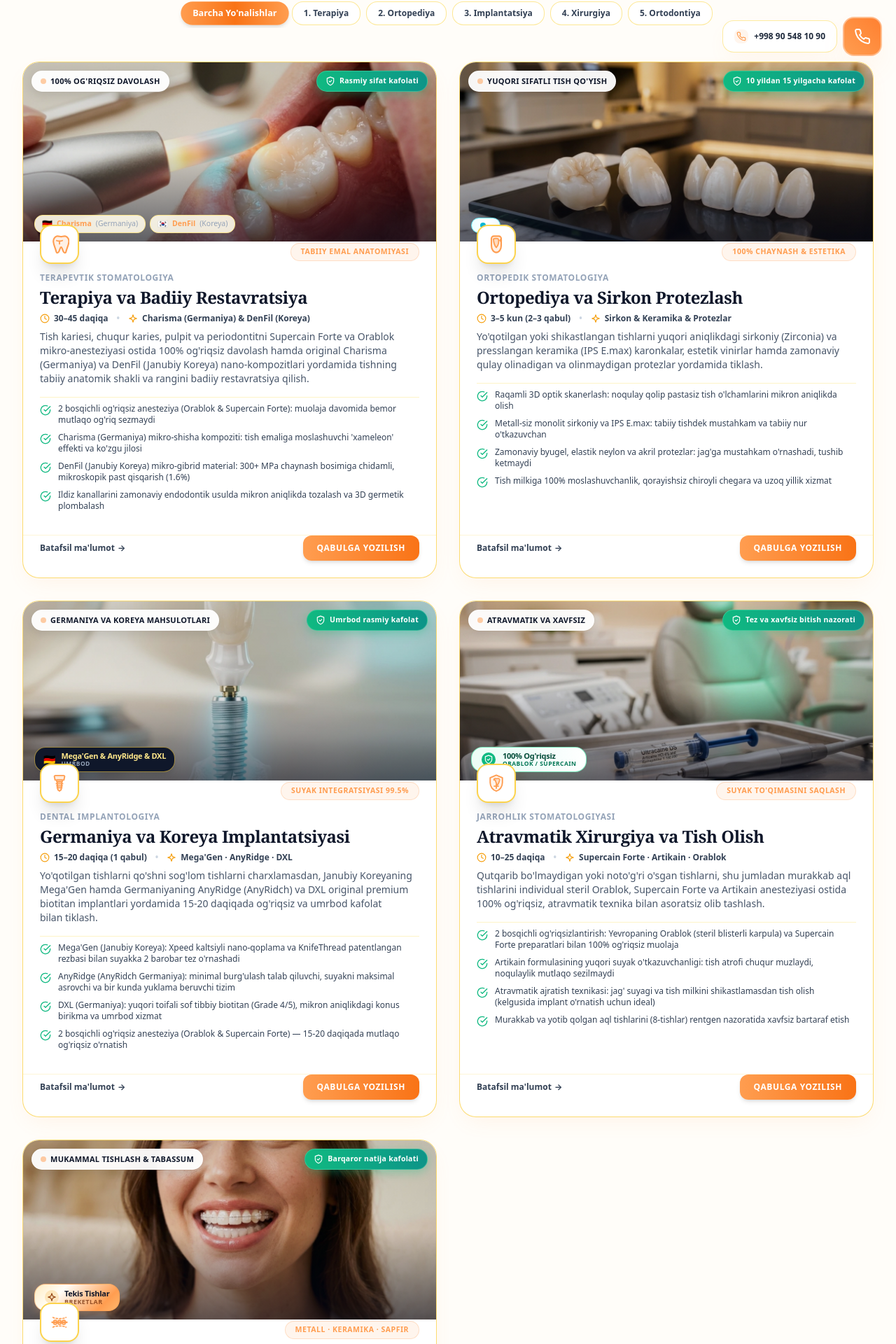
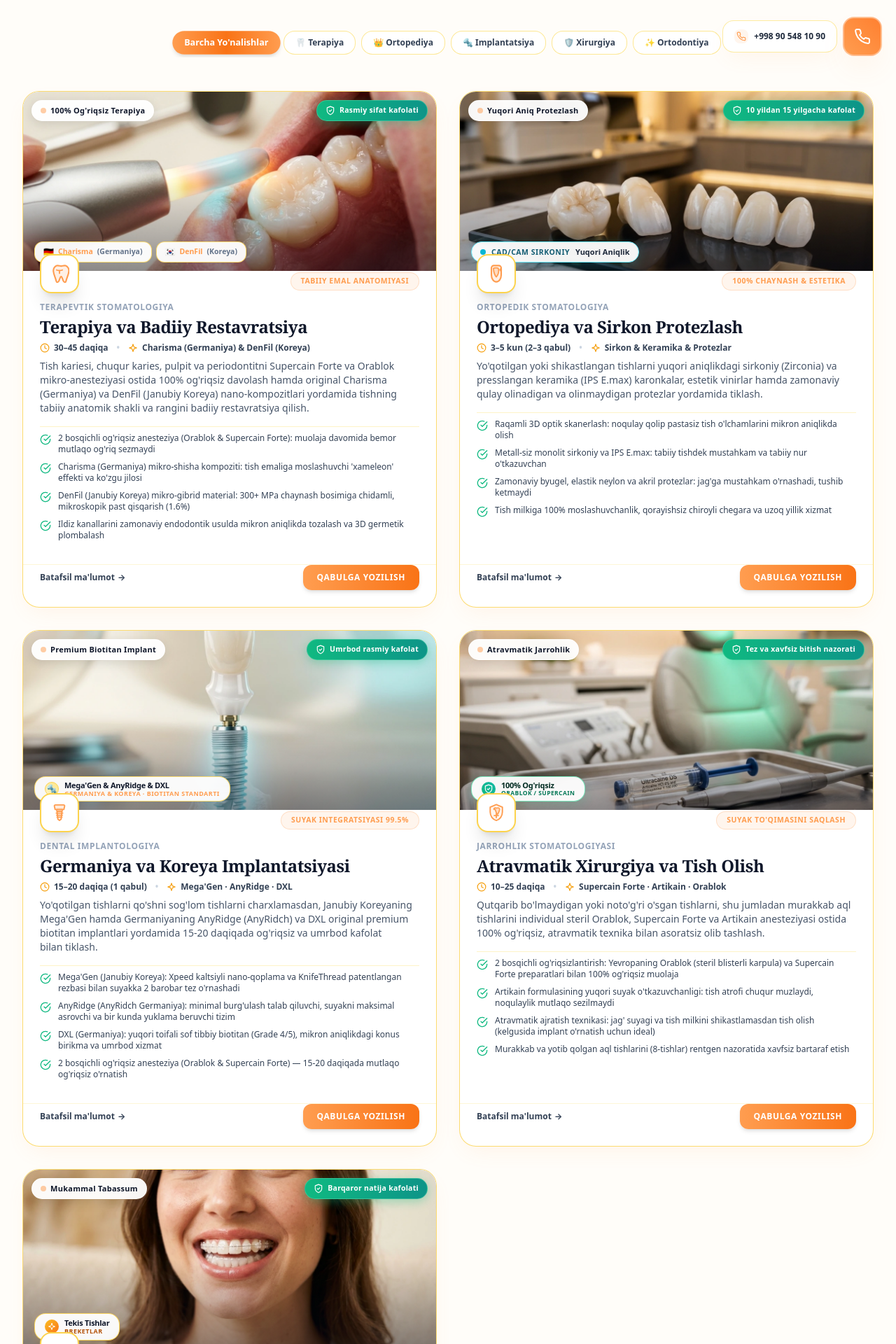
Before and after one commit to shakhzod-madmarov/drorifjon, a React (Vite) app in the folder frontend/: page /services in a window 1280 px wide. Shown: the part 700-2620 px from the top of the page at 70% size. Built offline with nearby package versions, Linux system fonts and the light colour scheme; no server answers.

Commit message:
feat(ui): complete luxury frosted glass stickers, canonical specialty categories, and clean typography overhaul

```diff
--- a/frontend/src/components/Bespoke3DStickers.jsx
+++ b/frontend/src/components/Bespoke3DStickers.jsx
@@ -9,65 +9,92 @@ import {
 /**
  * Bespoke 3D Stickers & Clinical Badges System
  * Custom-crafted for Stomatolog Orifjon (Mansurov Orifjon Alimbekovich)
- * Colors: #FF9D50 (Coral), #FFF9D8 (Cream), #1DCED8 (Cyan), #55E07E (Emerald Green)
+ * 100% Frosted Glass & Luxury Light Aesthetics (Zero dark/black pills)
+ * Palette: Primary Coral (#FF9D50), Cream (#FFF9D8), Cyan (#1DCED8), Emerald (#55E07E)
  */
 
 export function HoloGoldStamp({ text, subtext, className = "" }) {
   return (
     <div
-      className={`inline-flex items-center gap-2 px-3.5 py-1.5 rounded-2xl holo-sticker-gold text-slate-900 font-extrabold text-xs shadow-md select-none transform-gpu hover:scale-105 transition-transform duration-200 ${className}`}
+      className={`inline-flex items-center gap-2 px-3.5 py-1.5 rounded-2xl bg-white/95 backdrop-blur-md border border-amber-300/90 text-slate-900 font-extrabold text-xs shadow-[0_4px_16px_rgba(245,158,11,0.18)] select-none transform-gpu hover:scale-105 hover:shadow-[0_6px_22px_rgba(245,158,11,0.28)] transition-all duration-300 ${className}`}
     >
-      <span className="w-5 h-5 rounded-full bg-amber-500/20 flex items-center justify-center text-amber-900">
-        <IconSparkleStar className="w-3.5 h-3.5 text-amber-800" />
+      <span className="w-5 h-5 rounded-full bg-gradient-to-br from-amber-400 to-orange-500 flex items-center justify-center text-white shadow-xs shrink-0">
+        <IconSparkleStar className="w-3 h-3 text-white" />
       </span>
       <div className="flex flex-col leading-tight text-left">
-        <span className="tracking-tight text-[11px] font-black">{text}</span>
-        {subtext && <span className="text-[9px] font-bold text-amber-900/80 uppercase tracking-wider">{subtext}</span>}
+        <span className="tracking-tight text-[11px] font-black text-slate-900">{text}</span>
+        {subtext && (
+          <span className="text-[9px] font-bold text-amber-700 uppercase tracking-wider">
+            {subtext}
+          </span>
+        )}
       </div>
     </div>
   );
 }
 
-export function DigitalCyanTag({ label, value, className = "" }) {
+export function DigitalCyanTag({ label, value, tag, subtag, className = "" }) {
+  const displayLabel = label || tag || "CAD/CAM";
+  const displayValue = value || subtag || "";
   return (
     <div
-      className={`inline-flex items-center gap-2 px-3 py-1.5 rounded-2xl bg-gradient-to-r from-cyan-50 via-white to-sky-50 border border-cyan-300 text-cyan-950 text-xs font-bold shadow-cyan select-none hover:shadow-lg transition-all ${className}`}
+      className={`inline-flex items-center gap-2 px-3 py-1.5 rounded-2xl bg-white/95 backdrop-blur-md border border-cyan-300 text-cyan-950 text-xs font-bold shadow-[0_4px_16px_rgba(29,206,216,0.18)] select-none hover:shadow-cyan transition-all duration-300 ${className}`}
     >
-      <span className="relative flex h-2 w-2">
+      <span className="relative flex h-2 w-2 shrink-0">
         <span className="animate-ping absolute inline-flex h-full w-full rounded-full bg-cyan-400 opacity-75" />
         <span className="relative inline-flex rounded-full h-2 w-2 bg-cyan-500" />
       </span>
-      <span className="text-[10px] uppercase tracking-wider text-cyan-700 font-extrabold">{label}</span>
-      {value && <span className="font-bold text-slate-900 text-xs">{value}</span>}
+      <span className="text-[10.5px] uppercase tracking-wider text-cyan-800 font-extrabold">
+        {displayLabel}
+      </span>
+      {displayValue && (
+        <span className="font-extrabold text-slate-800 text-[11px]">
+          {displayValue}
+        </span>
+      )}
     </div>
   );
 }
 
-export function BioTitaniumBadge({ system, country = "🇩🇪", guarantee = "Umrbod", className = "" }) {
+export function BioTitaniumBadge({ system, country = "🇩🇪 & 🇰🇷", origin, guarantee, className = "" }) {
+  const displayOrigin = origin || country || "Germaniya & Koreya";
+  const displayGuarantee = guarantee || "Biotitan Standarti";
   return (
     <div
-      className={`inline-flex items-center gap-2 px-3 py-1.5 rounded-2xl bg-gradient-to-r from-slate-900 via-slate-850 to-slate-900 border border-amber-300/60 text-white text-xs font-bold shadow-lg select-none hover:border-amber-300 transition-colors ${className}`}
+      className={`inline-flex items-center gap-2 px-3.5 py-1.5 rounded-2xl bg-white/95 backdrop-blur-md border border-amber-300/80 text-slate-900 text-xs font-bold shadow-[0_4px_16px_rgba(0,0,0,0.08)] select-none hover:border-primary hover:shadow-orange transition-all duration-300 ${className}`}
     >
-      <span className="text-sm">{country}</span>
+      <span className="w-5 h-5 rounded-full bg-gradient-to-tr from-amber-100 to-amber-200 border border-amber-300 flex items-center justify-center text-xs shrink-0 shadow-2xs">
+        🔩
+      </span>
       <div className="flex flex-col leading-none text-left">
-        <span className="text-[11px] font-black text-amber-200 tracking-tight">{system}</span>
-        <span className="text-[8.5px] uppercase tracking-wider text-slate-400 mt-0.5">{guarantee}</span>
+        <span className="text-[11px] font-black text-slate-900 tracking-tight">
+          {system}
+        </span>
+        <span className="text-[9px] uppercase tracking-wider font-extrabold text-primary mt-0.5">
+          {displayOrigin} · {displayGuarantee}
+        </span>
       </div>
     </div>
   );
 }
 
-export function ZeroPainShield({ label = "100% Og'riqsiz", sublabel = "2 Bosqichli Mikro-Anesteziya", className = "" }) {
+export function ZeroPainShield({ label = "100% Og'riqsiz", sublabel = "Orablok & Supercain", className = "" }) {
   return (
     <div
-      className={`inline-flex items-center gap-2.5 px-3.5 py-1.5 rounded-2xl bg-gradient-to-r from-emerald-50 via-teal-50 to-white border border-emerald-300/90 text-emerald-950 text-xs font-bold shadow-green select-none hover:scale-105 transition-transform ${className}`}
+      className={`inline-flex items-center gap-2 px-3.5 py-1.5 rounded-2xl bg-white/95 backdrop-blur-md border border-emerald-300/90 text-emerald-950 text-xs font-bold shadow-[0_4px_16px_rgba(16,185,129,0.18)] select-none hover:scale-105 hover:shadow-green transition-all duration-300 ${className}`}
     >
-      <div className="w-5 h-5 rounded-full bg-emerald-500 text-white flex items-center justify-center shrink-0 shadow-xs">
+      <div className="w-5 h-5 rounded-full bg-gradient-to-tr from-emerald-500 to-teal-500 text-white flex items-center justify-center shrink-0 shadow-xs">
         <IconShieldCheck className="w-3.5 h-3.5 text-white" />
       </div>
       <div className="flex flex-col leading-none text-left">
-        <span className="text-[11px] font-black text-emerald-900 tracking-tight">{label}</span>
-        {sublabel && <span className="text-[8.5px] font-semibold text-emerald-700 uppercase tracking-wider mt-0.5">{sublabel}</span>}
+        <span className="text-[11px] font-black text-emerald-950 tracking-tight">
+          {label}
+        </span>
+        {sublabel && (
+          <span className="text-[8.5px] font-bold text-emerald-700 uppercase tracking-wider mt-0.5">
+            {sublabel}
+          </span>
+        )}
       </div>
     </div>
   );
@@ -76,11 +103,22 @@ export function ZeroPainShield({ label = "100% Og'riqsiz", sublabel = "2 Bosqich
 export function OriginPill({ flag = "🇩🇪", country = "Germaniya", material = "Charisma", className = "" }) {
   return (
     <span
-      className={`inline-flex items-center gap-1.5 px-2.5 py-1 rounded-xl bg-amber-50/90 border border-amber-200 text-slate-800 text-[10.5px] font-bold select-none ${className}`}
+      className={`inline-flex items-center gap-1.5 px-3 py-1.5 rounded-xl bg-white/95 backdrop-blur-md border border-amber-300/80 text-slate-800 text-[10.5px] font-bold shadow-2xs hover:border-primary hover:shadow-xs transition-all select-none ${className}`}
     >
       <span className="text-xs">{flag}</span>
       <span className="text-primary font-black">{material}</span>
-      <span className="text-slate-400 font-normal">({country})</span>
+      <span className="text-slate-500 font-semibold">({country})</span>
     </span>
   );
 }
+
+export function FrostedGuaranteeBadge({ label, icon = "🛡️", className = "" }) {
+  return (
+    <span
+      className={`inline-flex items-center gap-1.5 px-3 py-1.5 rounded-full bg-gradient-to-r from-emerald-500 to-teal-600 text-white shadow-[0_4px_14px_rgba(16,185,129,0.35)] text-[10.5px] font-black tracking-wide border border-emerald-300/40 select-none ${className}`}
+    >
+      <IconShieldCheck className="w-3.5 h-3.5 text-white shrink-0" />
+      <span>{label}</span>
+    </span>
+  );
+}
--- a/frontend/src/constants/servicesCatalog.jsx
+++ b/frontend/src/constants/servicesCatalog.jsx
@@ -17,9 +17,9 @@ export const SERVICES_CATALOG = [
     icon: <DentalToothMolar className="w-7 h-7 text-primary" />,
     image: assets.treatment_therapy,
     badge: {
-      uz: "100% OG'RIQSIZ DAVOLASH",
-      ru: "100% БЕЗБОЛЕЗНЕННОЕ ЛЕЧЕНИЕ",
-      en: "100% PAINLESS THERAPY",
+      uz: "100% Og'riqsiz Terapiya",
+      ru: "100% Без Боли",
+      en: "100% Pain-Free Therapy",
     },
     techTag: {
       uz: "Charisma (Germaniya) & DenFil (Koreya)",
@@ -32,9 +32,9 @@ export const SERVICES_CATALOG = [
       en: "Natural Enamel Anatomy",
     },
     badgeTheme: {
-      badgeBg: "bg-emerald-950/85 text-emerald-300 border-emerald-400/50",
-      warrantyBg: "bg-teal-950/85 text-teal-300 border-teal-400/50",
-      accentGlow: "hover:shadow-emerald-500/10",
+      badgeBg: "bg-white/95 backdrop-blur-md text-slate-900 border-white/80 shadow-md",
+      warrantyBg: "bg-gradient-to-r from-emerald-500 to-teal-600 text-white border-emerald-300/40 shadow-md",
+      accentGlow: "hover:shadow-emerald-500/15",
     },
     category: {
       uz: "Terapevtik Stomatologiya",
@@ -132,9 +132,9 @@ export const SERVICES_CATALOG = [
     icon: <DentalVeneerCrown className="w-7 h-7 text-primary" />,
     image: assets.treatment_crowns,
     badge: {
-      uz: "YUQORI SIFATLI TISH QO'YISH",
-      ru: "ВЫСОКОТОЧНОЕ ПРОТЕЗИРОВАНИЕ",
-      en: "PRECISION PROSTHETICS",
+      uz: "Yuqori Aniq Protezlash",
+      ru: "Точное Протезирование",
+      en: "Precision Prosthetics",
     },
     techTag: {
       uz: "Sirkon & Keramika & Protezlar",
@@ -147,9 +147,9 @@ export const SERVICES_CATALOG = [
       en: "100% Chewing & Aesthetics",
     },
     badgeTheme: {
-      badgeBg: "bg-amber-950/85 text-amber-300 border-amber-400/50",
-      warrantyBg: "bg-emerald-950/85 text-emerald-300 border-emerald-400/50",
-      accentGlow: "hover:shadow-amber-500/10",
+      badgeBg: "bg-white/95 backdrop-blur-md text-slate-900 border-white/80 shadow-md",
+      warrantyBg: "bg-gradient-to-r from-emerald-500 to-teal-600 text-white border-emerald-300/40 shadow-md",
+      accentGlow: "hover:shadow-amber-500/15",
     },
     category: {
       uz: "Ortopedik Stomatologiya",
@@ -232,9 +232,9 @@ export const SERVICES_CATALOG = [
     icon: <DentalImplantFixture className="w-7 h-7 text-primary" />,
     image: assets.treatment_implant,
     badge: {
-      uz: "GERMANIYA VA KOREYA MAHSULOTLARI",
-      ru: "СИСТЕМЫ ИЗ ГЕРМАНИИ И КОРЕИ",
-      en: "GERMAN & KOREAN SYSTEMS",
+      uz: "Premium Biotitan Implant",
+      ru: "Премиум Биотитан",
+      en: "Bio-Titanium Implants",
     },
     techTag: {
       uz: "Mega'Gen · AnyRidge · DXL",
@@ -247,9 +247,9 @@ export const SERVICES_CATALOG = [
       en: "99.5% Integration",
     },
     badgeTheme: {
-      badgeBg: "bg-sky-950/85 text-sky-300 border-sky-400/50",
-      warrantyBg: "bg-emerald-950/85 text-emerald-300 border-emerald-400/50",
-      accentGlow: "hover:shadow-sky-500/10",
+      badgeBg: "bg-white/95 backdrop-blur-md text-slate-900 border-white/80 shadow-md",
+      warrantyBg: "bg-gradient-to-r from-emerald-500 to-teal-600 text-white border-emerald-300/40 shadow-md",
+      accentGlow: "hover:shadow-sky-500/15",
     },
     category: {
       uz: "Dental Implantologiya",
@@ -258,7 +258,7 @@ export const SERVICES_CATALOG = [
     },
     title: {
       uz: "Germaniya va Koreya Implantatsiyasi",
-      ru: "Дентальная Имплантация (Германия/Корея)",
+      ru: "Дентальная Имплантация",
       en: "German & Korean Dental Implantation",
     },
     shortDesc: {
@@ -344,9 +344,9 @@ export const SERVICES_CATALOG = [
     icon: <DentalSurgeryExtraction className="w-7 h-7 text-primary" />,
     image: assets.treatment_surgery,
     badge: {
-      uz: "ATRAVMATIK VA XAVFSIZ",
-      ru: "АТРАВМАТИЧНО И БЕЗОПАСНО",
-      en: "ATRAUMATIC & SAFE",
+      uz: "Atravmatik Jarrohlik",
+      ru: "Атравматичное Удаление",
+      en: "Atraumatic Surgery",
     },
     techTag: {
       uz: "Supercain Forte · Artikain · Orablok",
@@ -359,9 +359,9 @@ export const SERVICES_CATALOG = [
       en: "Bone Preservation",
     },
     badgeTheme: {
-      badgeBg: "bg-rose-950/85 text-rose-300 border-rose-400/50",
-      warrantyBg: "bg-emerald-950/85 text-emerald-300 border-emerald-400/50",
-      accentGlow: "hover:shadow-rose-500/10",
+      badgeBg: "bg-white/95 backdrop-blur-md text-slate-900 border-white/80 shadow-md",
+      warrantyBg: "bg-gradient-to-r from-emerald-500 to-teal-600 text-white border-emerald-300/40 shadow-md",
+      accentGlow: "hover:shadow-rose-500/15",
     },
     category: {
       uz: "Jarrohlik Stomatologiyasi",
@@ -456,9 +456,9 @@ export const SERVICES_CATALOG = [
     icon: <DentalBracesIcon className="w-7 h-7 text-primary" />,
     image: assets.treatment_braces,
     badge: {
-      uz: "MUKAMMAL TISHLASH & TABASSUM",
-      ru: "ИДЕАЛЬНЫЙ ПРИКУС И УЛЫБКА",
-      en: "PERFECT BITE & SMILE",
+      uz: "Mukammal Tabassum",
+      ru: "Идеальный Прикус",
+      en: "Perfect Straight Smile",
     },
     techTag: {
       uz: "Zamonaviy Breket Tizimlari",
@@ -471,9 +471,9 @@ export const SERVICES_CATALOG = [
       en: "Metal · Ceramic · Sapphire",
     },
     badgeTheme: {
-      badgeBg: "bg-indigo-950/85 text-indigo-300 border-indigo-400/50",
-      warrantyBg: "bg-emerald-950/85 text-emerald-300 border-emerald-400/50",
-      accentGlow: "hover:shadow-indigo-500/10",
+      badgeBg: "bg-white/95 backdrop-blur-md text-slate-900 border-white/80 shadow-md",
+      warrantyBg: "bg-gradient-to-r from-emerald-500 to-teal-600 text-white border-emerald-300/40 shadow-md",
+      accentGlow: "hover:shadow-indigo-500/15",
     },
     category: {
       uz: "Ortodontiya",
--- a/frontend/src/pages/Home.jsx
+++ b/frontend/src/pages/Home.jsx
@@ -389,7 +389,7 @@ const SpecialitiesSection = ({ onOpenBooking }) => {
                   </picture>
 
                   {/* Soft Luxury Vignette */}
-                  <div className="absolute inset-0 bg-gradient-to-t from-slate-950/60 via-slate-950/10 to-black/15 pointer-events-none" />
+                  <div className="absolute inset-0 bg-gradient-to-t from-slate-950/40 via-transparent to-transparent pointer-events-none" />
 
                   {/* Top Frosted Glass Badges (NO HEAVY BLACK BOXES) */}
                   <div className="absolute top-3 inset-x-3 flex items-center justify-between gap-2 z-10 pointer-events-none">
@@ -408,8 +408,8 @@ const SpecialitiesSection = ({ onOpenBooking }) => {
 
                   {/* Bottom Duration & Pain-Free Indicator over Photo */}
                   <div className="absolute bottom-3 right-3 z-10 pointer-events-none">
-                    <span className="inline-flex items-center gap-1.5 px-2.5 py-1 rounded-full bg-slate-950/70 backdrop-blur-md text-white text-[10px] font-bold border border-white/20 shadow-xs">
-                      <IconClock className="w-3 h-3 text-amber-300" />
+                    <span className="inline-flex items-center gap-1.5 px-3 py-1 rounded-full bg-white/95 backdrop-blur-md text-slate-800 text-[10.5px] font-bold border border-white/90 shadow-md">
+                      <IconClock className="w-3.5 h-3.5 text-amber-500" />
                       <span>{meta.durationText[lang]}</span>
                     </span>
                   </div>
--- a/frontend/src/pages/Services.jsx
+++ b/frontend/src/pages/Services.jsx
@@ -35,11 +35,11 @@ const Services = ({ onOpenBooking }) => {
 
   const categories = [
     { id: "all", label: { uz: "Barcha Yo'nalishlar", ru: "Все Направления", en: "All Specialties" } },
-    { id: "terapiya", label: { uz: "1. Terapiya", ru: "1. Терапия", en: "1. Therapy" } },
-    { id: "ortopediya", label: { uz: "2. Ortopediya", ru: "2. Ортопедия", en: "2. Orthopedics" } },
-    { id: "implantatsiya", label: { uz: "3. Implantatsiya", ru: "3. Имплантация", en: "3. Implantation" } },
-    { id: "xirurgiya", label: { uz: "4. Xirurgiya", ru: "4. Хирургия", en: "4. Surgery" } },
-    { id: "ortodontiya", label: { uz: "5. Ortodontiya", ru: "5. Ортодонтия", en: "5. Orthodontics" } },
+    { id: "terapiya", label: { uz: "🦷 Terapiya", ru: "🦷 Терапия", en: "🦷 Therapy" } },
+    { id: "ortopediya", label: { uz: "👑 Ortopediya", ru: "👑 Ортопедия", en: "👑 Orthopedics" } },
+    { id: "implantatsiya", label: { uz: "🔩 Implantatsiya", ru: "🔩 Имплантация", en: "🔩 Implantation" } },
+    { id: "xirurgiya", label: { uz: "🛡️ Xirurgiya", ru: "🛡️ Хирургия", en: "🛡️ Surgery" } },
+    { id: "ortodontiya", label: { uz: "✨ Ortodontiya", ru: "✨ Ортодонтия", en: "✨ Orthodontics" } },
   ];
 
   const filteredServices = SERVICES_CATALOG.filter((s) => {
@@ -162,7 +162,7 @@ const Services = ({ onOpenBooking }) => {
                     />
                   </picture>
                   {/* Visual Depth Gradient */}
-                  <div className="absolute inset-0 bg-gradient-to-t from-slate-950/60 via-slate-950/10 to-black/15 pointer-events-none" />
+                  <div className="absolute inset-0 bg-gradient-to-t from-slate-950/40 via-transparent to-transparent pointer-events-none" />
 
                   {/* Top Bespoke Frosted Glass Stickers */}
                   <div className="absolute top-3 inset-x-3 flex items-center justify-between gap-2 z-10 pointer-events-none">
```
